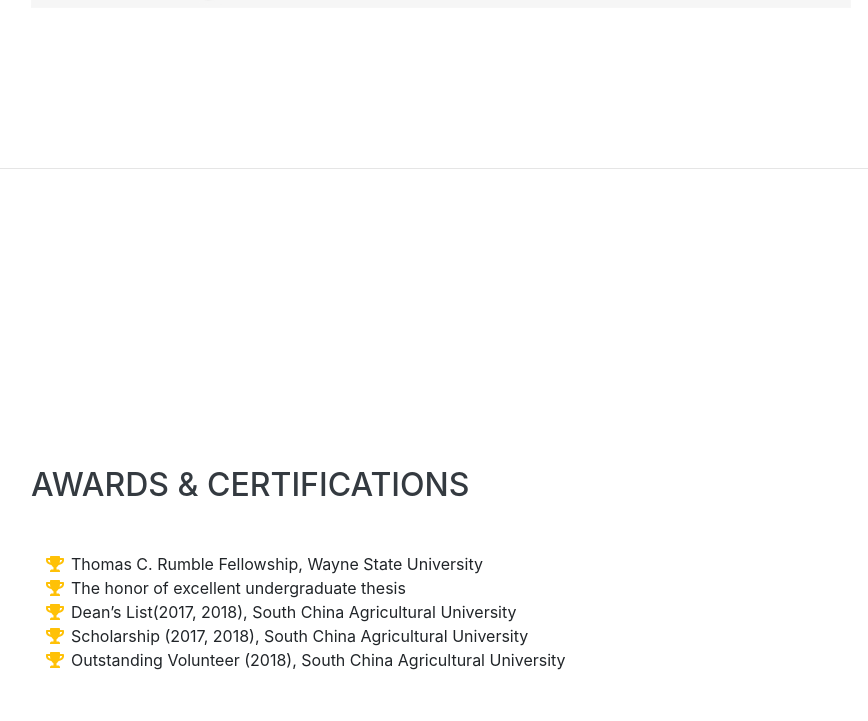
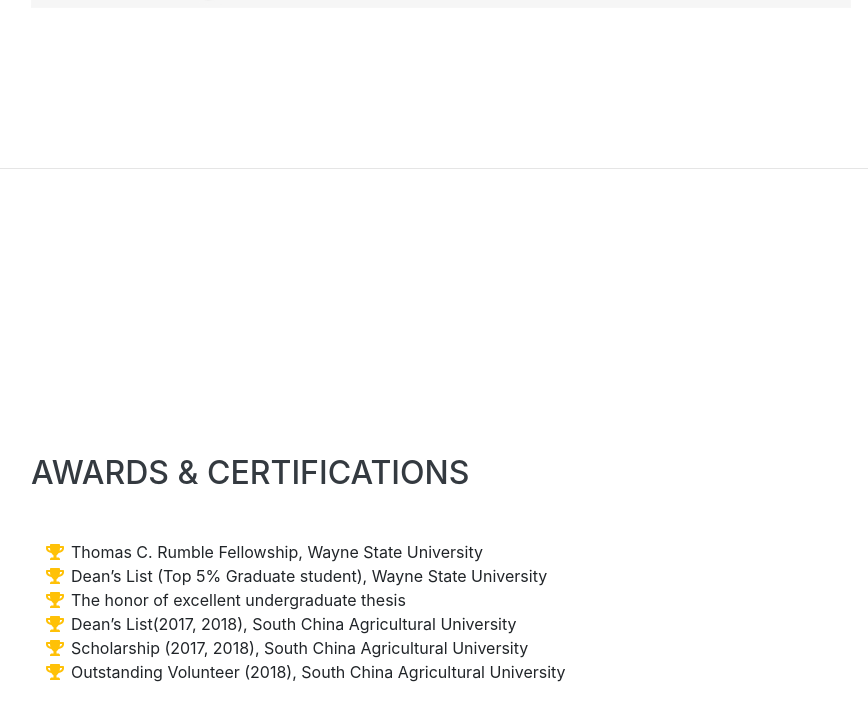
Before and after one commit to qchiujunhao/qchiujunhao.github.io, a plain HTML site: page index.html in a window 1280 px wide. Shown: the part 4873-5594 px from the top of the page, without its empty margins (289-1157 px from the left). Drawn offline with nearby package versions, Linux system fonts and the light colour scheme; a small style sheet from the web is missing; a web font is replaced by a local one.

Commit message:
add a reward

```diff
--- a/index.html
+++ b/index.html
@@ -297,6 +297,10 @@
                     </li>
                     <li>
                         <span class="fa-li"><i class="fas fa-trophy text-warning"></i></span>
+                        Dean’s List (Top 5% Graduate student), Wayne State University
+                    </li>
+                    <li>
+                        <span class="fa-li"><i class="fas fa-trophy text-warning"></i></span>
                         The honor of excellent undergraduate thesis
                     </li>
                     <li>
```
